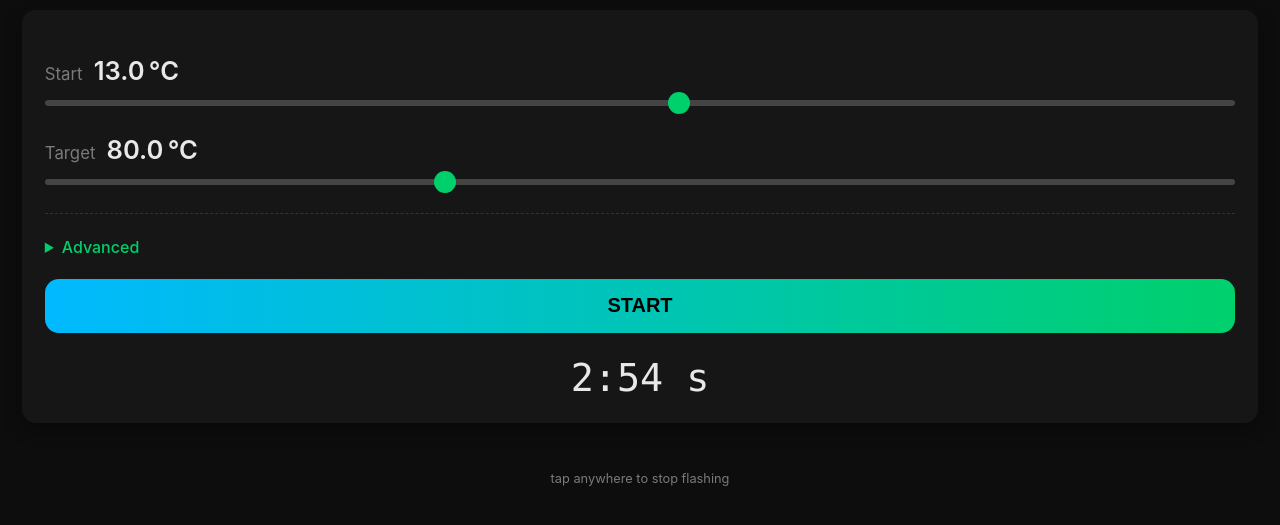
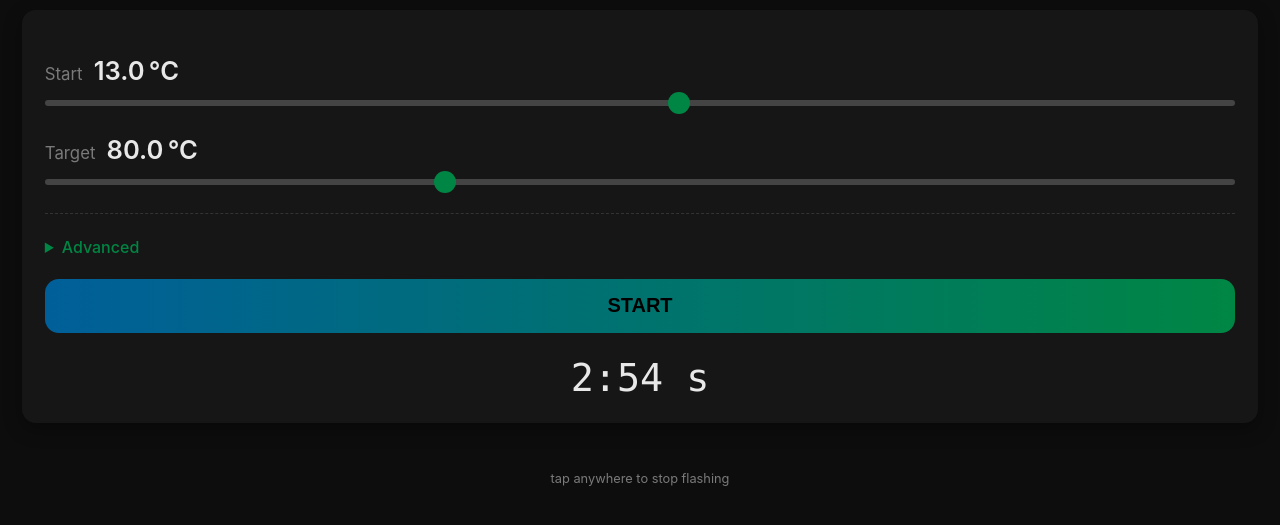
Before and after one commit to ThatRick/WebApps, a plain HTML site: page index.html in a window 1280 px wide. Shown: the part 113-638 px from the top of the page. Drawn offline with Linux system fonts and the light colour scheme.

Commit message:
Add files via upload

```diff
--- a/index.html
+++ b/index.html
@@ -11,9 +11,9 @@
   --card:#161616;
   --text:#e8e8e8;
   --muted:#7a7a7a;
-  --track:#2b2b2b;
-  --fill-start:#00b9ff;
-  --fill-end:#00d06c;
+  --track:#1f1f1f;
+  --fill-start:#005f99;
+  --fill-end:#008644;
   --radius:14px;
   --space:clamp(0.9rem,3vw,1.4rem);
   --mono:'SFMono-Regular','Consolas','Liberation Mono',monospace;
@@ -138,7 +138,12 @@ function loadSettings(){
   if(d.room) roomTemp.value=d.room;
 }
 const $=id=>document.getElementById(id);
-function fmtTime(s){s=Math.max(0,Math.round(s));const m=Math.floor(s/60),sec=s%60;return(m?m+":":"")+sec.toString().padStart(2,"0");}
+function fmtTime(s){
+  s = Math.max(0, Math.round(s));
+  const m = Math.floor(s/60), sec = s % 60;
+  if (m === 0) return sec.toString();
+  return m + ":" + sec.toString().padStart(2, "0");
+}
 function getParams(){
   const T0=+startTemp.value,Tt=+targetTemp.value;
   const mW=+waterMass.value/1000,mM=+mugMass.value/1000;
```
